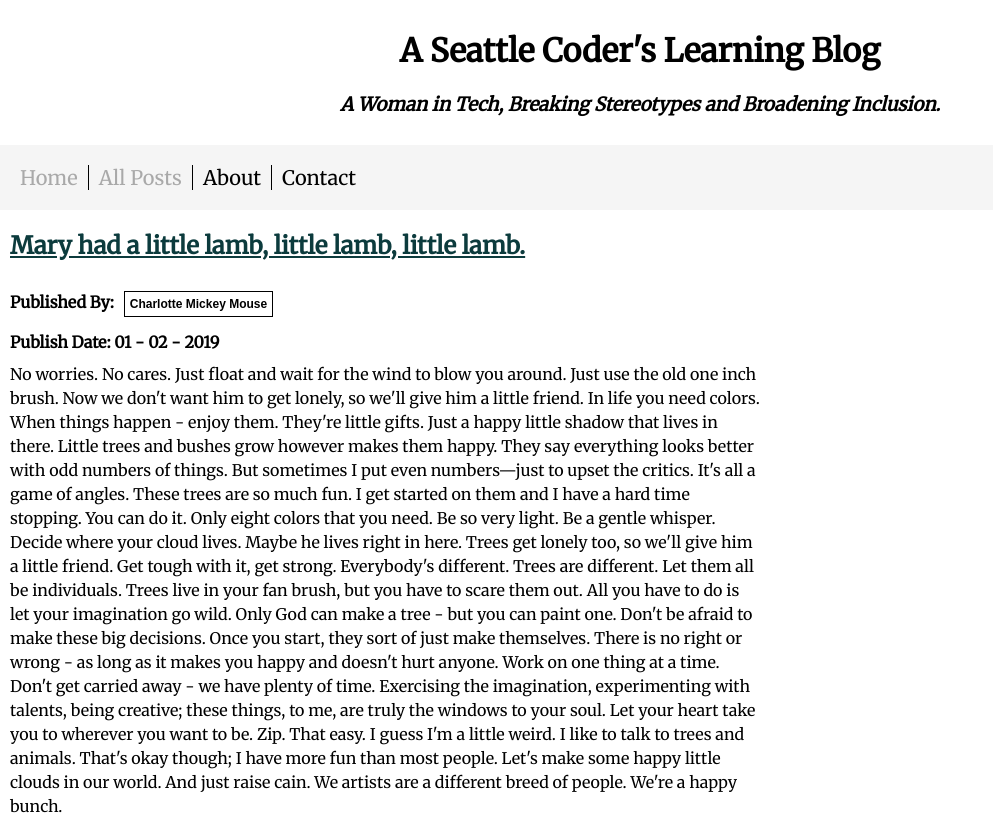
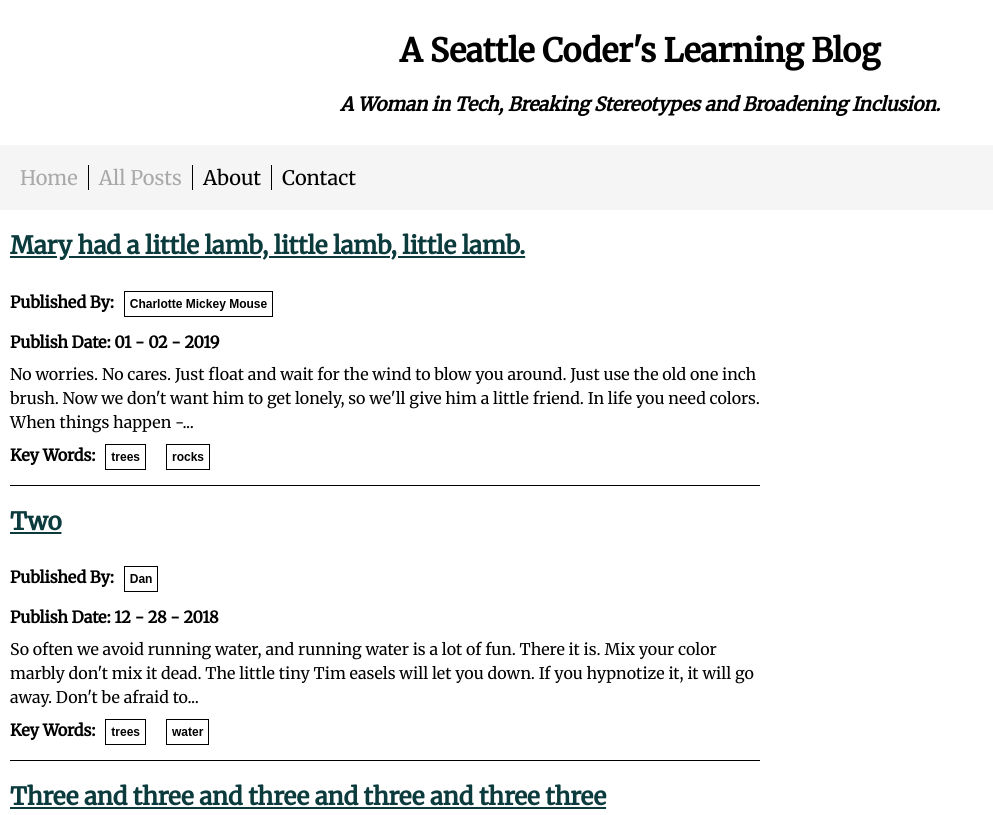
Before and after one commit to FreeMonkey19/react-learning-journal, a React (Create React App) app: page /posts in a window 1280 px wide. Shown: the top 815 px of the page, without its empty margins (0-993 px from the left). Built offline with nearby package versions, Linux system fonts and the light colour scheme.

Commit message:
add render summary body

```diff
--- a/src/AllPosts.js
+++ b/src/AllPosts.js
@@ -51,6 +51,7 @@ export class AllPosts extends Component {
               onFilterByAuthor={this.onFilterByAuthor}
               onFilterByTag={this.onFilterByTag}
               post={post}
+              previewMode={true}
               key={post.id}
             />
           );
--- a/src/BlogPost.js
+++ b/src/BlogPost.js
@@ -5,12 +5,21 @@ import "./BlogPost.css";
 
 export class BlogPost extends Component {
   render() {
-    const { post, onFilterByAuthor, onFilterByTag } = this.props;
+    const { post, onFilterByAuthor, onFilterByTag, previewMode } = this.props;
 
     function renderDate(date) {
       const datePieces = date.split("-");
       const [year, month, day] = datePieces;
       return `Publish Date: ${month} - ${day} - ${year}`;
+    }
+    function summaryBody() {
+      if (previewMode === true) {
+        return post.body
+          .split(" ")
+          .slice(0, 51)
+          .join(" ")
+          .concat("...");
+      } else return post.body;
     }
 
     return (
@@ -33,7 +42,7 @@ export class BlogPost extends Component {
 
         <span className="post-created-on">{renderDate(post.createdOn)}</span>
 
-        <div className="post-body">{post.body}</div>
+        <div className="post-body">{summaryBody()}</div>
 
         <div className="tags-container">
           <span className="author-tag-date-created-containers">Key Words:</span>
@@ -54,17 +63,18 @@ export class BlogPost extends Component {
   }
 }
 
-// const blogPostPropType = PropTypes.shape({
-//   id: PropTypes.number.isRequired,
-//   title: PropTypes.string.isRequired,
-//   author: PropTypes.string.isRequired,
-//   createdOn: PropTypes.string.isRequired,
-//   body: PropTypes.string.isRequired,
-//   tags: PropTypes.arrayOf(PropTypes.string).isRequired
-// });
+const blogPostPropType = PropTypes.shape({
+  id: PropTypes.number.isRequired,
+  title: PropTypes.string.isRequired,
+  author: PropTypes.string.isRequired,
+  createdOn: PropTypes.string.isRequired,
+  body: PropTypes.string.isRequired,
+  tags: PropTypes.arrayOf(PropTypes.string).isRequired
+});
 
-// BlogPost.propTypes = {
-//   post: blogPostPropType.isRequired,
-//   onFilterByAuthor: PropTypes.func.isRequired,
-//   onFilterByTag: PropTypes.func.isRequired
-// };
+BlogPost.propTypes = {
+  post: blogPostPropType.isRequired,
+  onFilterByAuthor: PropTypes.func,
+  onFilterByTag: PropTypes.func,
+  previewMode: PropTypes.bool.isRequired
+};
--- a/src/Home.js
+++ b/src/Home.js
@@ -16,7 +16,7 @@ export class Home extends Component {
     }
     return (
       <div className="home-post-page">
-        <BlogPost post={this.state.post} />
+        <BlogPost post={this.state.post} previewMode={false} />
         <Sidebar />
       </div>
     );
--- a/src/SinglePost.js
+++ b/src/SinglePost.js
@@ -16,6 +16,6 @@ export class SinglePost extends Component {
     if (this.state.post.id == null) {
       return null;
     }
-    return <BlogPost post={this.state.post} />;
+    return <BlogPost post={this.state.post} previewMode={false} />;
   }
 }
```
